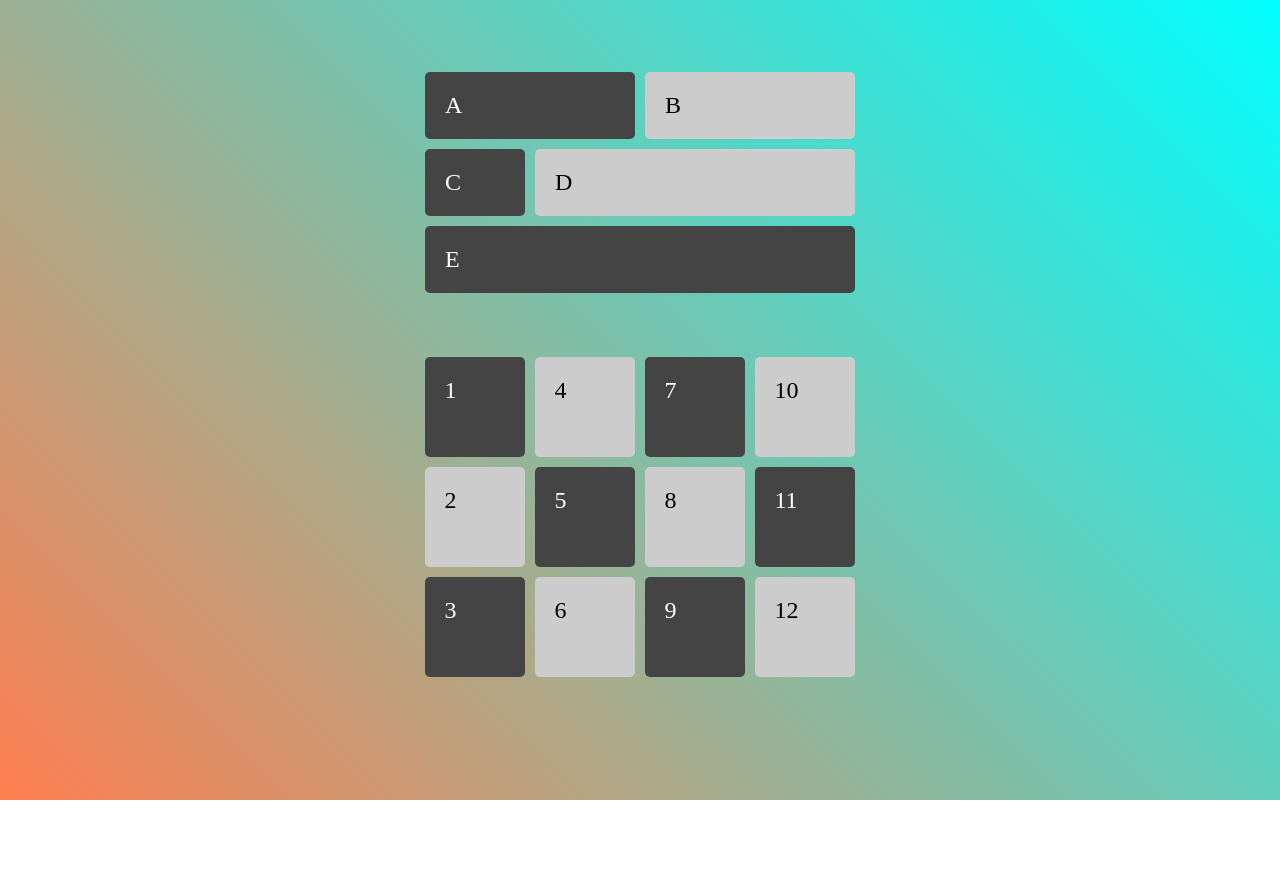
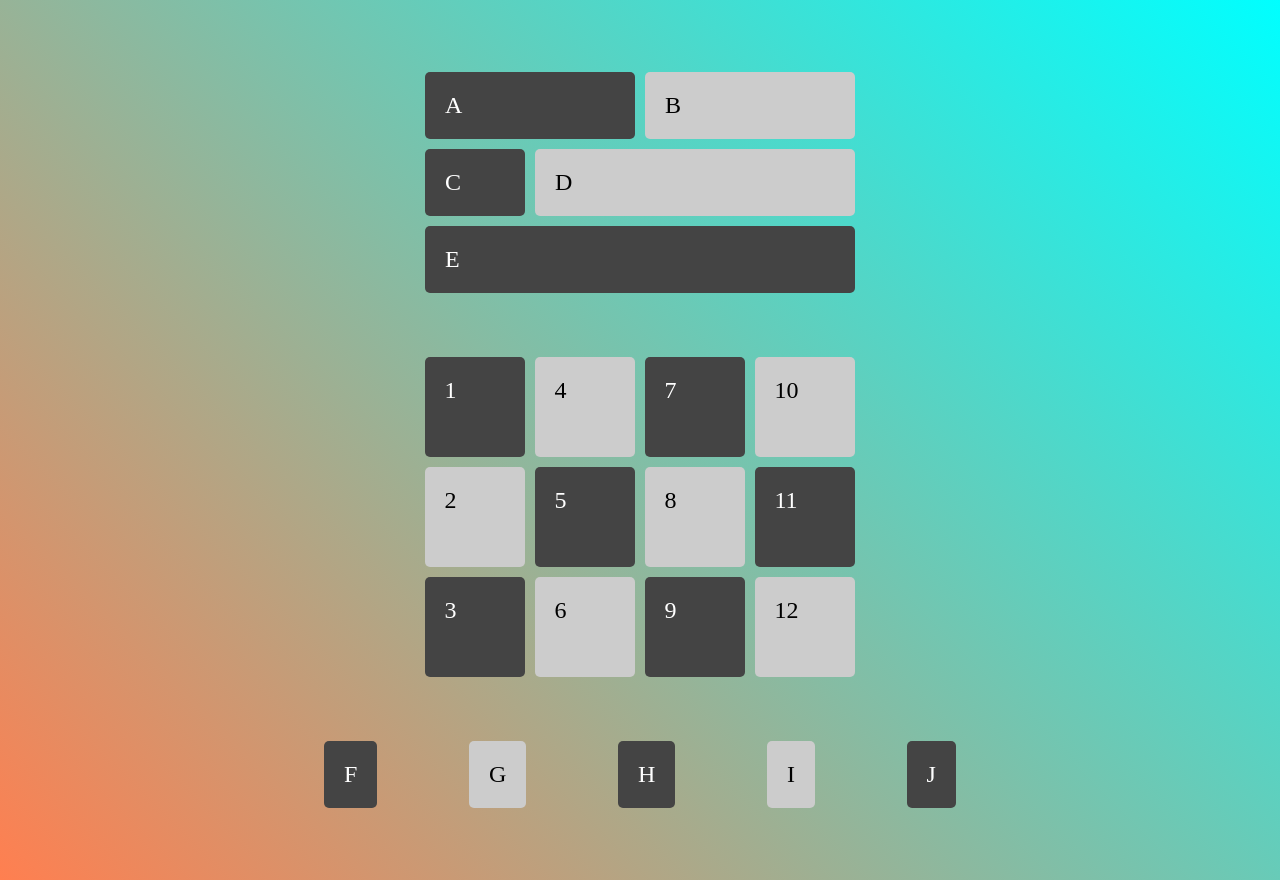
Before and after one commit to anthonylegoas/sandbox-css-devtools, a website: page index.html in a window 1280 px wide. Before the commit the page ends 800 px from the top, so only its background shows below. Drawn offline with Linux system fonts and the light colour scheme.

Commit message:
✨ add some flexbox

```diff
--- a/index.css
+++ b/index.css
@@ -58,3 +58,11 @@ body {
   grid-template-rows: 100px 100px 100px;
   grid-auto-flow: column;
 }
+
+.wrapper-3 {
+  width: 50%;
+  margin: 4em 2em;
+  display: flex;
+  justify-content: space-between;
+  align-items: center;
+}
--- a/index.html
+++ b/index.html
@@ -24,5 +24,12 @@
       <div class="box">11</div>
       <div class="box">12</div>
     </div>
+    <div class="wrapper-3">
+      <div class="box">F</div>
+      <div class="box">G</div>
+      <div class="box">H</div>
+      <div class="box">I</div>
+      <div class="box">J</div>
+    </div>
   </body>
 </html>
```
